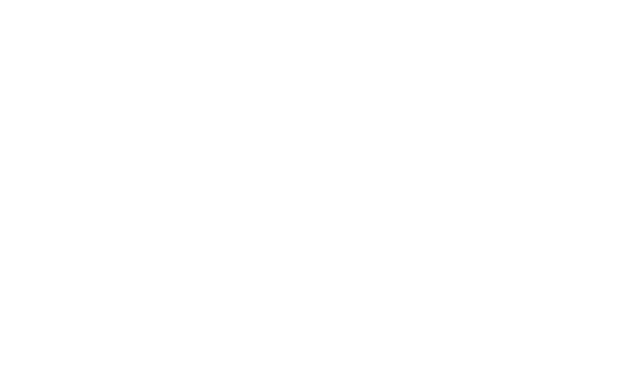
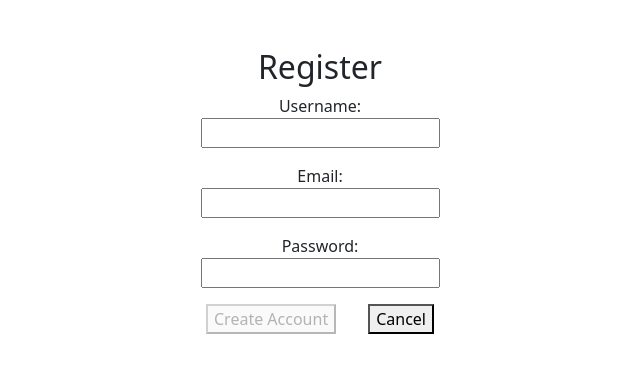
Before and after one commit to Rds1055/fall-22-dbgui, a React (Create React App) app in the folder frontend/: page /Register in a window 1280 px wide. Before the commit this address had no page. Shown: the top 372 px of the page, without its empty margins (308-948 px from the left). Built offline with nearby package versions, Linux system fonts and the light colour scheme.

Commit message:
Register page

```diff
--- a/frontend/src/components/App.jsx
+++ b/frontend/src/components/App.jsx
@@ -1,4 +1,4 @@
-import { Home, Login } from "./pages/index";
+import { Home, Login, Register } from "./pages/index";
 import {BrowserRouter as Router, Route, Routes} from 'react-router-dom';
 
 export const App = () => (
@@ -7,6 +7,7 @@
       <Routes>
         <Route path="/" element={<Home/>} ></Route>
         <Route path="/login" element={<Login/>} ></Route>
+        <Route path="/Register" element={<Register/>} ></Route>
       </Routes>
     </Router>
   </>
--- a/frontend/src/components/common/EmailField.jsx
+++ /dev/null
@@ -1,13 +0,0 @@
-export const EmailField = ({ label, value, setValue }) => {
-    return (
-        <>
-            <label htmlFor = "value">{label}</label>
-            <input type = "email"
-                id = "value"
-                name = "value"
-                value = {value}
-                onChange = {event => setValue(event.target.value)}
-            />
-        </>
-    );
-};
--- a/frontend/src/components/common/index.js
+++ b/frontend/src/components/common/index.js
@@ -1,2 +1 @@
 export * from "./TextField";
-export * from "./EmailField";
--- a/frontend/src/components/pages/Home.jsx
+++ b/frontend/src/components/pages/Home.jsx
@@ -12,6 +12,14 @@
             >
                 Login
             </button>
+            <button
+                type = "button"
+                onClick = {() => {
+                    navigate("/register");
+                }}
+            >
+                Register
+            </button>
         </>
     )
 }
--- a/frontend/src/components/pages/Login.jsx
+++ b/frontend/src/components/pages/Login.jsx
@@ -28,9 +28,9 @@
     // HTML for login form
     return (
         <>
-            <div id = "login" className = "container-fluid mt-5 row justify-content-center className='col me-3'">
+            <div id = "login" className = "account-form container-fluid mt-5 row justify-content-center className='col me-3'">
                 <h2>Login</h2>
-                <form>
+                <form name = "login">
                     {/* Username field */}
                     <TextField label = "Username: " value = {username} setValue = {setUsername} id = "login-username" type = "text"/>
                     {/* Password field */}
@@ -67,7 +67,7 @@
                     {/* Invalid credentials */}
                     {
                         valid === undefined &&
-                        <p id = "invalid-login">Invalid login</p>
+                        <p className = "invalid-login">Invalid login</p>
                     }
                     {/* Valid credentials */}
                     {
--- /dev/null
+++ b/frontend/src/components/pages/Register.jsx
@@ -0,0 +1,74 @@
+import { useState } from "react";
+import { TextField } from "../common/index";
+import {useNavigate} from 'react-router-dom';
+
+export const Register = () => {
+    // Set states for username, email, and password
+    const [username, setUsername] = useState('');
+    const [email, setEmail] = useState('');
+    const [password, setPassword] = useState('');
+
+    // Track if valid account credentials
+    const [valid, setValid] = useState(0);
+
+    // Navigator
+    const navigate = useNavigate();
+
+    // HTML for login form
+    return (
+        <>
+            <div id = "register" className = "account-form container-fluid mt-5 row justify-content-center className='col me-3'">
+                <h2>Register</h2>
+                <form name = "register">
+                    {/* Username field */}
+                    <TextField label = "Username: " value = {username} setValue = {setUsername} id = "register-username" type = "text"/>
+                    {/* Email field */}
+                    <TextField label = "Email: " value = {email} setValue = {setEmail} id = "register-email" type = "email"/>
+                    {/* Password field */}
+                    <TextField label = "Password: " value = {password} setValue = {setPassword} id = "register-password" type = "password"/>
+
+                    {/* Submit button */}
+                    {/* Disabled with no entered credentials */}
+                    {
+                        (username === "" || email === "" || password === "") &&
+                        <button type = "button" disabled>Create Account</button>
+                    }
+                    {/* Enabled with entered credentials */}
+                    {
+                        username !== "" && email !== "" && password !== "" &&
+                        <button
+                            type = "button"
+                            onClick = {() => {
+                                setUsername("");
+                                setEmail("");
+                                setPassword("");
+                                setValid(1);
+                            }}
+                        >
+                            Create Account
+                        </button>
+                    }
+                    {/* Cancel (Go back to home) */}
+                    <button
+                        type = "button"
+                        onClick = {() => {
+                            navigate("/");
+                        }}
+                    >
+                        Cancel
+                    </button>
+                    {/* Successfully created an account */}
+                    {
+                        valid === 1 &&
+                        <p>You have successfully created an account!</p>
+                    }
+                    {/* Invalid credentials */}
+                    {
+                        valid === -1 &&
+                        <p className = "invalid-login">Invalid input</p>
+                    }
+                </form>
+            </div>
+        </>
+    );
+};
--- a/frontend/src/components/pages/index.js
+++ b/frontend/src/components/pages/index.js
@@ -1,2 +1,3 @@
 export * from "./Login";
 export * from "./Home";
+export * from "./Register";
--- a/frontend/src/style.css
+++ b/frontend/src/style.css
@@ -4,25 +4,25 @@
     margin: 0 auto;
 }
 
-/* Login */
-#login {
+/* Login/Register */
+.account-form {
     text-align: center;
 }
 
-#login form * {
+.account-form form * {
     display: block;
     margin: auto;
 }
 
-#login form input, #login form button {
+.account-form form input, .account-form form button {
     margin-bottom: 1rem;
 }
 
-#login form button {
+.account-form form button {
     display: inline;
     margin: 0 1rem;
 }
 
-#invalid-login {
+.invalid-login {
     color: red;
 }
```
